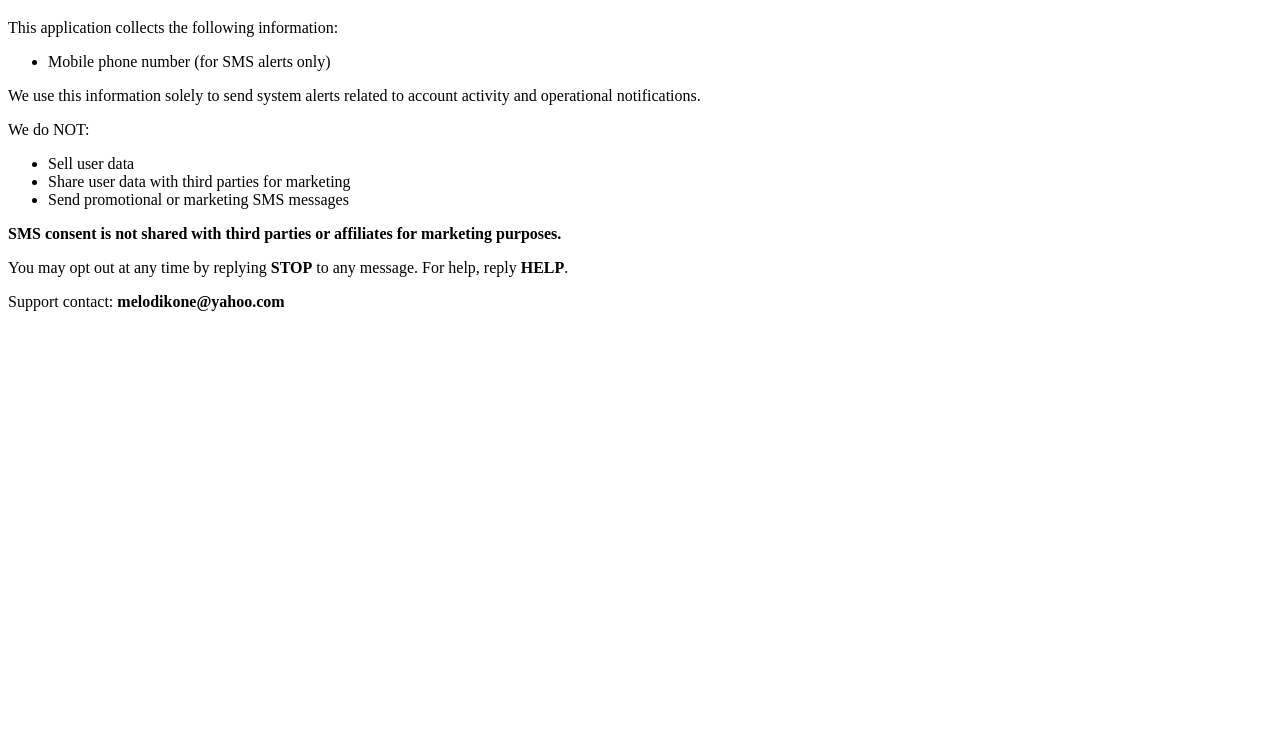
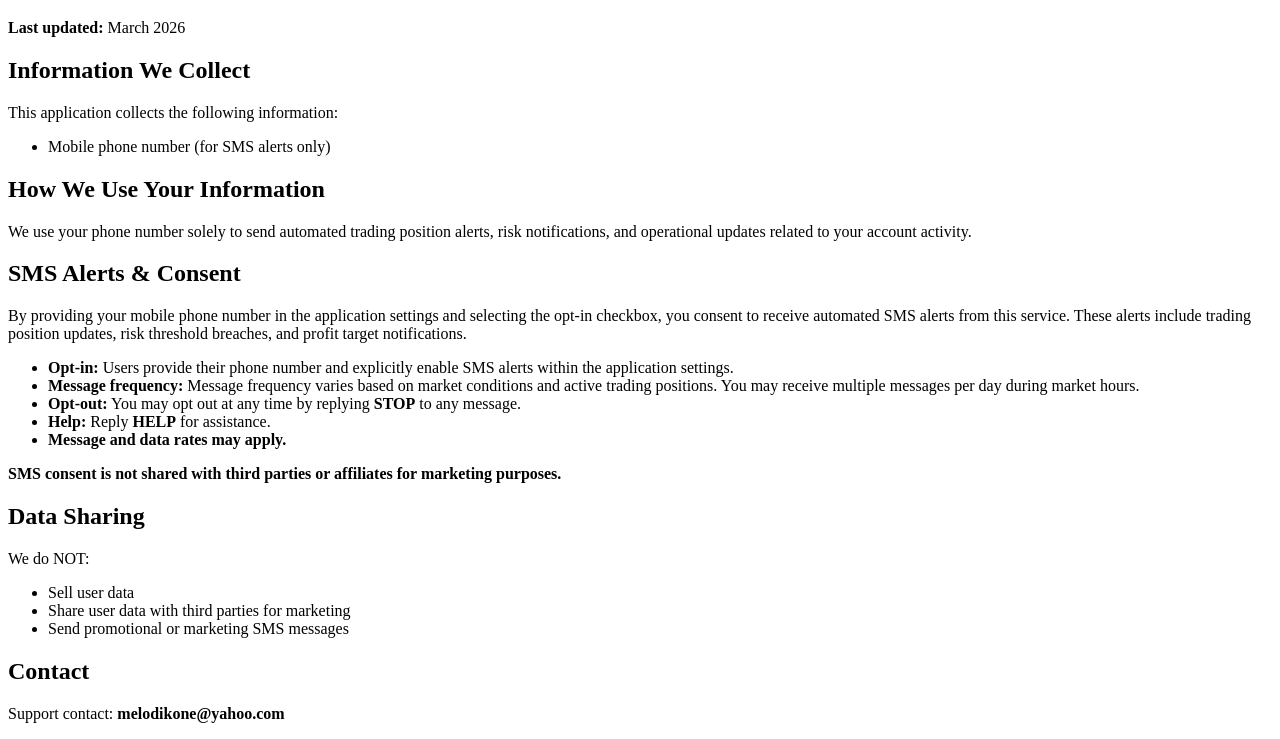
Before and after one commit to tokea/sms-legal, a plain HTML site: page privacy.html in a window 1280 px wide. Shown: the part 61-800 px from the top of the page. Drawn offline with Linux system fonts and the light colour scheme.

Commit message:
Update privacy.html

```diff
--- a/privacy.html
+++ b/privacy.html
@@ -7,14 +7,29 @@
 </head>
 <body>
   <h1>Privacy Policy</h1>
+  <p><strong>Last updated:</strong> March 2026</p>
 
+  <h2>Information We Collect</h2>
   <p>This application collects the following information:</p>
   <ul>
     <li>Mobile phone number (for SMS alerts only)</li>
   </ul>
 
-  <p>We use this information solely to send system alerts related to account activity and operational notifications.</p>
+  <h2>How We Use Your Information</h2>
+  <p>We use your phone number solely to send automated trading position alerts, risk notifications, and operational updates related to your account activity.</p>
 
+  <h2>SMS Alerts &amp; Consent</h2>
+  <p>By providing your mobile phone number in the application settings and selecting the opt-in checkbox, you consent to receive automated SMS alerts from this service. These alerts include trading position updates, risk threshold breaches, and profit target notifications.</p>
+  <ul>
+    <li><strong>Opt-in:</strong> Users provide their phone number and explicitly enable SMS alerts within the application settings.</li>
+    <li><strong>Message frequency:</strong> Message frequency varies based on market conditions and active trading positions. You may receive multiple messages per day during market hours.</li>
+    <li><strong>Opt-out:</strong> You may opt out at any time by replying <strong>STOP</strong> to any message.</li>
+    <li><strong>Help:</strong> Reply <strong>HELP</strong> for assistance.</li>
+    <li><strong>Message and data rates may apply.</strong></li>
+  </ul>
+  <p><strong>SMS consent is not shared with third parties or affiliates for marketing purposes.</strong></p>
+
+  <h2>Data Sharing</h2>
   <p>We do NOT:</p>
   <ul>
     <li>Sell user data</li>
@@ -22,10 +37,7 @@
     <li>Send promotional or marketing SMS messages</li>
   </ul>
 
-  <p><strong>SMS consent is not shared with third parties or affiliates for marketing purposes.</strong></p>
-
-  <p>You may opt out at any time by replying <strong>STOP</strong> to any message. For help, reply <strong>HELP</strong>.</p>
-
+  <h2>Contact</h2>
   <p>Support contact: <strong>melodikone@yahoo.com</strong></p>
 </body>
 </html>
```
